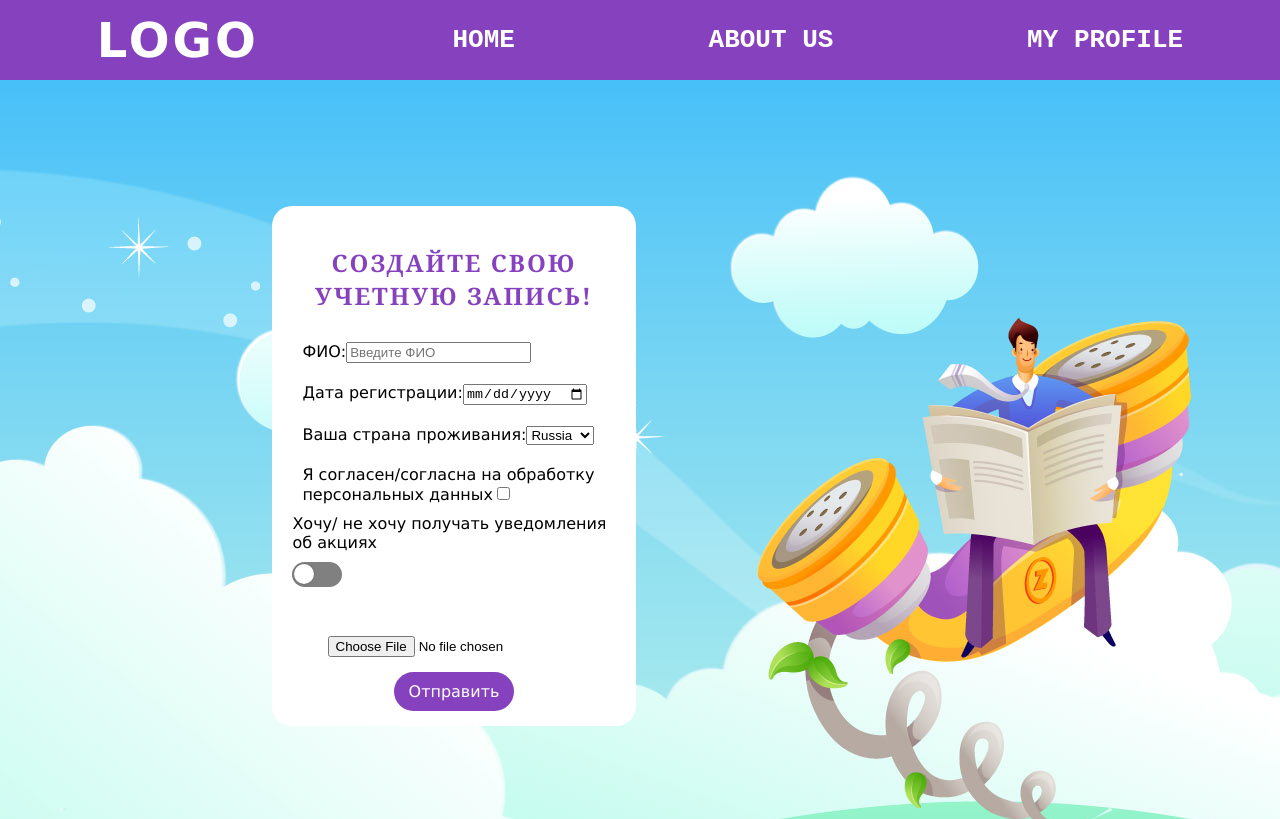
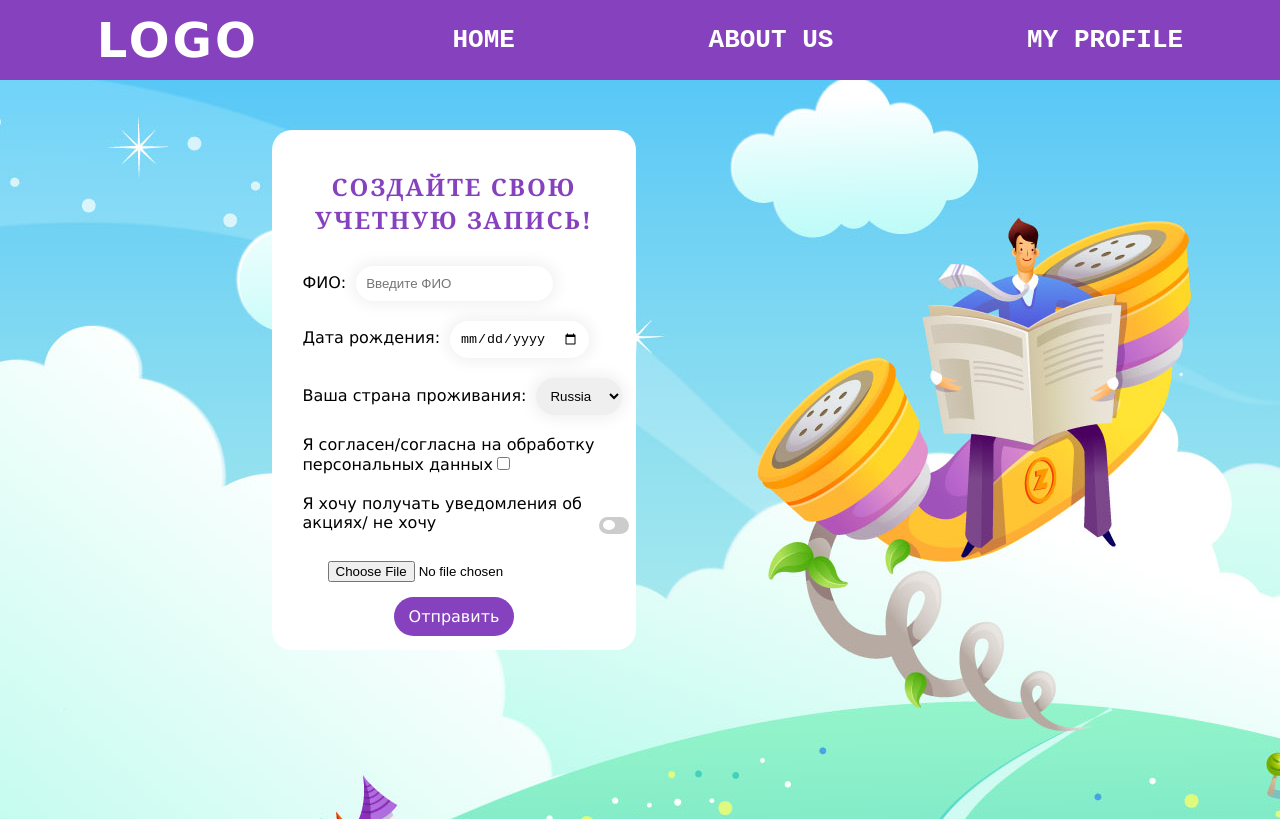
Before and after one commit to ShustovaElena/movie-react-app, a React (Create React App) app in the folder components/my-app/: page /profile in a window 1280 px wide. Built offline with nearby package versions, Linux system fonts and the light colour scheme.

Commit message:
feat: add validation on form

```diff
--- a/components/my-app/src/App.tsx
+++ b/components/my-app/src/App.tsx
@@ -7,6 +7,9 @@ import PageNotFound from './components/pageNotFound/page-not-found';
 import Profile from './components/profile/profile';
 
 class App extends React.Component {
+  constructor(props: object) {
+    super(props);
+  }
   render() {
     return (
       <div className="App">
--- /dev/null
+++ b/components/my-app/src/components/profile/date/date.jsx
@@ -0,0 +1,45 @@
+import * as React from 'react';
+
+export default class Date extends React.Component {
+  // inputDate: React.RefObject<HTMLInputElement>;
+
+  constructor(props) {
+    super(props);
+    const isValid = this.validate(props.value);
+    this.state = { value: props.value, valid: isValid };
+    this.onChange = this.onChange.bind(this);
+  }
+
+  validate(val) {
+    const currentYear = 2022;
+    console.log(val);
+    const valueYear = val.split('-')[0];
+
+    return currentYear - valueYear >= 18;
+  }
+
+  onChange(e) {
+    var val = e.target.value;
+    var isValid = this.validate(val);
+    this.setState({ value: val, valid: isValid });
+  }
+
+  render() {
+    const color = this.state.valid === true ? 'white' : 'rgba(255, 0, 0, 0.2)';
+    return (
+      <>
+        <label className="form-item">
+          Дата рождения:
+          <input
+            type="date"
+            value={this.state.value}
+            onChange={this.onChange}
+            style={{ backgroundColor: color }}
+          />
+        </label>
+        {this.state.valid ? '' : <span className="error">Вам еще нет 18 лет!</span>}
+        <br />
+      </>
+    );
+  }
+}
--- a/components/my-app/src/components/profile/date/date.tsx
+++ /dev/null
@@ -1,22 +0,0 @@
-import * as React from 'react';
-
-export default class Name extends React.Component {
-  inputDate: React.RefObject<HTMLInputElement>;
-
-  constructor(props: object) {
-    super(props);
-    this.inputDate = React.createRef();
-  }
-
-  render() {
-    return (
-      <>
-        <label className="form-item">
-          Дата регистрации:
-          <input type="date" ref={this.inputDate} />
-        </label>
-        <br />
-      </>
-    );
-  }
-}
--- /dev/null
+++ b/components/my-app/src/components/profile/name/name.jsx
@@ -0,0 +1,45 @@
+import * as React from 'react';
+
+export default class Name extends React.Component {
+  // inputName: React.RefObject<HTMLInputElement>;
+
+  constructor(props) {
+    super(props);
+    const isValid = this.validate(props.value);
+    this.state = { value: props.value, valid: isValid };
+    this.onChange = this.onChange.bind(this);
+  }
+
+  validate(val) {
+    if (val === '') {
+      return true;
+    }
+    return val.length > 6;
+  }
+
+  onChange(e) {
+    var val = e.target.value;
+    var isValid = this.validate(val);
+    this.setState({ value: val, valid: isValid });
+  }
+
+  render() {
+    const color = this.state.valid === true ? 'white' : 'rgba(255, 0, 0, 0.2)';
+    return (
+      <>
+        <label className="form-item label-name">
+          ФИО:
+          <input
+            type="text"
+            value={this.state.value}
+            onChange={this.onChange}
+            style={{ backgroundColor: color }}
+            placeholder="Введите ФИО"
+          />
+        </label>
+        {this.state.valid ? '' : <span className="error">Введите ФИО длиннее 6 символов</span>}
+        <br />
+      </>
+    );
+  }
+}
--- a/components/my-app/src/components/profile/name/name.tsx
+++ /dev/null
@@ -1,22 +0,0 @@
-import * as React from 'react';
-
-export default class Name extends React.Component {
-  inputName: React.RefObject<HTMLInputElement>;
-
-  constructor(props: object) {
-    super(props);
-    this.inputName = React.createRef();
-  }
-
-  render() {
-    return (
-      <>
-        <label className="form-item">
-          ФИО:
-          <input type="text" ref={this.inputName} placeholder="Введите ФИО" />
-        </label>
-        <br />
-      </>
-    );
-  }
-}
--- a/components/my-app/src/components/profile/profile.css
+++ b/components/my-app/src/components/profile/profile.css
@@ -1,9 +1,9 @@
 .profile {
     margin: 0;
-    padding: 126px 372px 73px 0px;
+    padding: 50px 372px 73px 0px;
     width: 100%;
     min-height: calc(100vh - 61px);
-    background: url('./../../../public/img/profile-bg.jpg');
+    background: url('./../../../public/img/profile-bg.jpg') 0 -100px;
     font-family: Verdana, Geneva, Tahoma, sans-serif;
 }
 
@@ -47,3 +47,24 @@
 .submit:hover {
     background-color: #4eb0ce;
 }
+
+input[type="text"],
+input[type="date"],
+select {
+    padding: 10px;
+    margin-left: 10px;
+    border: none;
+    border-radius: 20px;
+    box-shadow: 0 0 15px 4px rgba(8, 8, 8, 0.06);
+}
+
+input[type="text"]:focus,
+input[type="date"]:focus,
+select:focus {
+    background-color: #e5d6f1;
+}
+
+.error {
+    font-size: 0.5rem;
+    color: red;
+}
--- /dev/null
+++ b/components/my-app/src/components/profile/profile.jsx
@@ -0,0 +1,71 @@
+import * as React from 'react';
+import Name from './name/name';
+import Date from './date/date';
+import Select from './select/select';
+import Checkbox from './checkbox/checkbox';
+import Switcher from './switcher/switcher';
+import FileLoader from './fileLoader/file-loader';
+import './profile.css';
+
+// export interface IUserData {
+//   userName: string;
+//   date: string;
+//   country: string;
+//   personalDateAgree: boolean;
+//   stockDataAgree: boolean;
+//   img: string;
+// }
+
+// const userData: IUserData = {
+//   userName: null,
+//   date: null,
+//   country: null,
+//   personalDateAgree: true,
+//   stockDataAgree: true,
+//   img: null,
+// };
+
+export default class Profile extends React.Component {
+  constructor(props) {
+    super(props);
+    this.handleSubmit = this.handleSubmit.bind(this);
+    this.nameField = React.createRef();
+    this.ageField = React.createRef();
+    this.state = { isDisabled: true };
+  }
+
+  handleSubmit(e) {
+    e.preventDefault();
+    const name = this.nameField.current.state.value;
+    const age = this.ageField.current.state.value;
+    if (this.nameField.current.state.valid && this.ageField.current.state.valid) {
+      isDisabled = false;
+      alert('Имя: ' + name + age);
+    } else {
+      isDisabled = true;
+    }
+  }
+
+  render() {
+    return (
+      <div className="profile">
+        <form className="Form" onSubmit={this.handleSubmit}>
+          <h2 className="header-part">Создайте свою учетную запись!</h2>
+          <Name value="" ref={this.nameField} />
+          <Date value="" ref={this.ageField} />
+          <Select />
+          <Checkbox />
+          <Switcher />
+          <FileLoader />
+
+          <input
+            className="submit"
+            type="submit"
+            value="Отправить"
+            disabled={this.state.isDisabled ? 'disabled' : ''}
+          />
+        </form>
+      </div>
+    );
+  }
+}
--- a/components/my-app/src/components/profile/profile.tsx
+++ /dev/null
@@ -1,47 +0,0 @@
-import * as React from 'react';
-import Name from './name/name';
-import Date from './date/date';
-import Select from './select/select';
-import Checkbox from './checkbox/checkbox';
-import Switcher from './switcher/switcher';
-import FileLoader from './fileLoader/file-loader';
-import './profile.css';
-
-export default class Profile extends React.Component {
-  //   inputName: React.RefObject<HTMLInputElement>;
-  //   inputDate: React.RefObject<HTMLInputElement>;
-  //   select: React.RefObject<HTMLSelectElement>;
-  //   checkbox: React.RefObject<HTMLInputElement>;
-
-  constructor(props: object) {
-    super(props);
-    this.handleSubmit = this.handleSubmit.bind(this);
-    // this.inputName = React.createRef();
-    // this.inputDate = React.createRef();
-    // this.select = React.createRef();
-    // this.checkbox = React.createRef();
-  }
-
-  handleSubmit(event: React.FormEvent) {
-    // alert('Отправленное имя: ' + this.inputName.current?.value);
-    event.preventDefault();
-  }
-
-  render() {
-    return (
-      <div className="profile">
-        <form className="Form" onSubmit={this.handleSubmit}>
-          <h2 className="header-part">Создайте свою учетную запись!</h2>
-          <Name />
-          <Date />
-          <Select />
-          <Checkbox />
-          <Switcher />
-          <FileLoader />
-
-          <input className="submit" type="submit" value="Отправить" />
-        </form>
-      </div>
-    );
-  }
-}
--- a/components/my-app/src/components/profile/switcher/switcher.css
+++ b/components/my-app/src/components/profile/switcher/switcher.css
@@ -1,52 +1,66 @@
-.switcher {
-    display: flex;
-    flex-direction: column;
-    gap: 10px;
-
+.switch {
+    position: relative;
+    display: inline-block;
+    width: 30px;
+    height: 17px;
+    top: -25px;
+    left: 160px;
 }
 
-.react-switch-checkbox {
+.switch input {
+    opacity: 0;
+    width: 0;
     height: 0;
-    width: 0;
-    visibility: hidden;
 }
 
-.react-switch-label {
-    display: flex;
-    align-items: center;
-    justify-content: space-between;
+.slider {
+    position: absolute;
     cursor: pointer;
-    width: 50px;
-    height: 25px;
-    background: grey;
-    border-radius: 100px;
-    position: relative;
-    transition: background-color .2s;
+    top: 0;
+    left: 0;
+    right: 0;
+    bottom: 0;
+    background-color: #ccc;
+    -webkit-transition: .4s;
+    transition: .4s;
 }
 
-.react-switch-label .react-switch-button {
-    content: '';
+.slider:before {
     position: absolute;
-    top: 2px;
-    left: 2px;
-    width: 20px;
-    height: 20px;
-    border-radius: 25px;
-    transition: 0.2s;
-    background: #fff;
-    box-shadow: 0 0 2px 0 rgba(10, 10, 10, 0.29);
+    content: "";
+    height: 10px;
+    width: 12px;
+    left: 4px;
+    bottom: 4px;
+    background-color: white;
+    -webkit-transition: .4s;
+    transition: .4s;
 }
 
-.react-switch-checkbox:checked+.react-switch-label .react-switch-button {
-    left: calc(100% - 2px);
-    transform: translateX(-100%);
+input:checked+.slider {
+    background-color: #2196F3;
 }
 
-.react-switch-label:active .react-switch-button {
-    width: 30px;
-    background-color: #8642be;
+input:focus+.slider {
+    box-shadow: 0 0 1px #2196F3;
 }
 
-.switch-text {
-    text-align: left;
+input:checked+.slider:before {
+    -webkit-transform: translateX(26px);
+    -ms-transform: translateX(26px);
+    transform: translateX(26px);
 }
+
+.slider.round {
+    border-radius: 34px;
+}
+
+.slider.round:before {
+    border-radius: 50%;
+}
+
+.switcher-text {
+    display: flex;
+    justify-content: left;
+    flex-direction: column;
+}
--- a/components/my-app/src/components/profile/switcher/switcher.tsx
+++ b/components/my-app/src/components/profile/switcher/switcher.tsx
@@ -2,36 +2,23 @@ import React from 'react';
 import './switcher.css';
 
 class Switcher extends React.Component {
-  isOn: boolean;
-  inputSwitch: React.RefObject<HTMLInputElement>;
+  inputRadio: React.RefObject<HTMLInputElement>;
 
   constructor(props: object) {
     super(props);
-    this.isOn = false;
-    this.inputSwitch = React.createRef();
-  }
-
-  checkedTextInput() {
-    this.inputSwitch.current?.checked;
+    this.inputRadio = React.createRef();
   }
 
   render() {
     return (
       <>
-        <div className="switcher">
-          <span className="switch-text">Хочу/ не хочу получать уведомления об акциях</span>
-          <label className="react-switch-label" htmlFor={`react-switch-new`}>
-            <span className={`react-switch-button`} />
-          </label>
-          <input
-            checked={this.isOn}
-            className="react-switch-checkbox form-item"
-            id={`react-switch-new`}
-            ref={this.inputSwitch}
-            type="checkbox"
-            onChange={this.checkedTextInput}
-          />
-        </div>
+        <span className="form-item switcher-text">
+          Я хочу получать уведомления об акциях/ не хочу
+        </span>
+        <label className="switch">
+          <input type="checkbox" />
+          <span className="slider round"></span>
+        </label>
         <br />
       </>
     );
```
